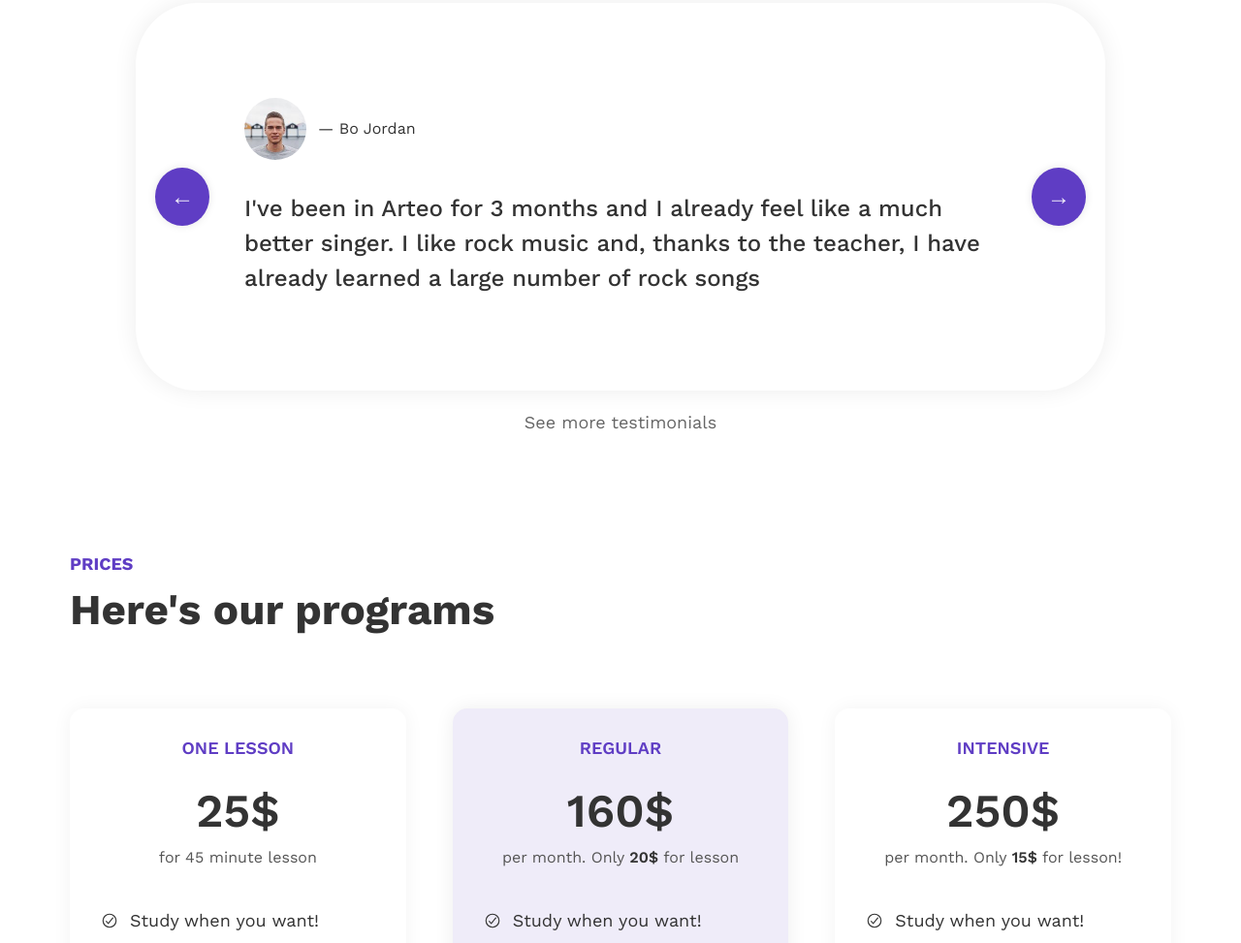
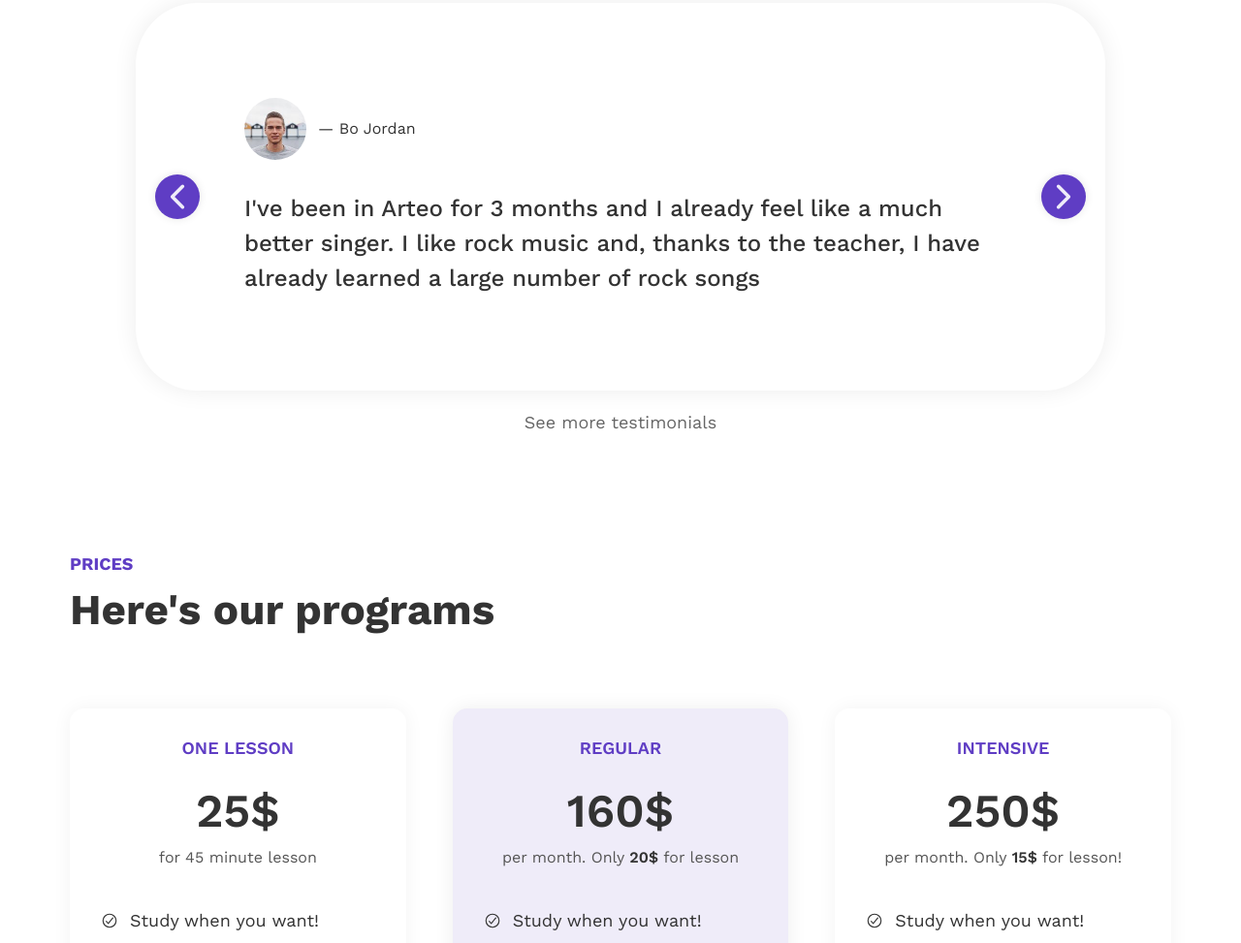
Before and after one commit to alexkharlam/arteo, a website built with Parcel: page index.html in a window 1280 px wide. Shown: the part 1463-2436 px from the top of the page at 97% size. Built offline with nearby package versions, Linux system fonts and the light colour scheme.

Commit message:
changed slider button design

```diff
--- a/index.html
+++ b/index.html
@@ -206,8 +206,16 @@
             </div>
           </div>
           <!-- btns -->
-          <button class="slider-btn slider-btn--left">&larr;</button>
-          <button class="slider-btn slider-btn--right">&rarr;</button>
+          <!-- <button class="slider-btn slider-btn--left">&larr;</button> -->
+          <!-- <button class="slider-btn slider-btn--right">&rarr;</button> -->
+          <!-- test -->
+          <button class="slider-btn slider-btn--left">
+            <ion-icon name="chevron-back-outline"></ion-icon>
+          </button>
+          <button class="slider-btn slider-btn--right">
+            <ion-icon name="chevron-forward-outline"></ion-icon>
+          </button>
+          <!-- end test -->
         </div>
         <div class="see-more-box">
           <a class="see-more" href="#beta">See more testimonials</a>
--- a/src/js/script.js
+++ b/src/js/script.js
@@ -37,8 +37,8 @@ const nextSlide = function () {
 function init() {
   gotoSlide(curSlide);
   slider.addEventListener('click', function (e) {
-    if (e.target.classList.contains('slider-btn--left')) return prevSlide();
-    if (e.target.classList.contains('slider-btn--right')) return nextSlide();
+    if (e.target.closest('.slider-btn--left')) return prevSlide();
+    if (e.target.closest('.slider-btn--right')) return nextSlide();
   });
 }
 
--- a/src/styles/main.scss
+++ b/src/styles/main.scss
@@ -157,11 +157,14 @@
 
 // slider btns
 .slider-btn {
+  display: flex;
+  align-items: center;
+  justify-content: center;
   position: absolute;
   top: 50%;
 
   font-size: 2.4rem;
-  padding: 1.6rem;
+  padding: 0.4rem;
   border-radius: 50%;
   border: none;
   background-color: general.$main-color;
@@ -172,6 +175,10 @@
   &:hover {
     background-color: general.$main-color-shade-4;
     box-shadow: 0 0 1.2rem rgba(0, 0, 0, 0.2);
+  }
+
+  ion-icon {
+    font-size: 3.8rem;
   }
 }
 
--- a/src/styles/queries.scss
+++ b/src/styles/queries.scss
@@ -375,8 +375,8 @@
   }
 
   .slider-btn {
-    padding: 1.2rem;
-    font-size: 1.8rem;
+    // padding: 1.2rem;
+    // font-size: 1.8rem;
   }
 
   // SECTION FOOTER
```
